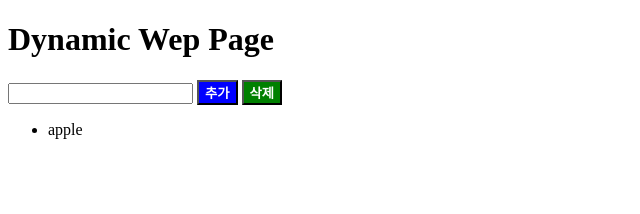
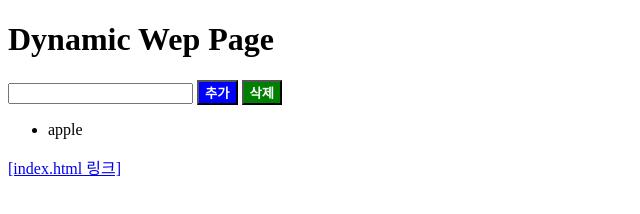
Before and after one commit to LeeSgjoo/OSS_HW3, a plain HTML site: page js_dynamic.html in a window 1280 px wide. Shown: the whole page, without its empty margins (0-640 px from the left). Drawn offline with Linux system fonts and the light colour scheme.

Commit message:
과제1 페이지에 index 링크 추가

```diff
--- a/js_dynamic.html
+++ b/js_dynamic.html
@@ -30,6 +30,7 @@
             <li>apple</li>
         </ul>
     </div>
+    <a href="./index.html">[index.html 링크]</a>
 </body>
 <script>
     window.onload = function() {
```
